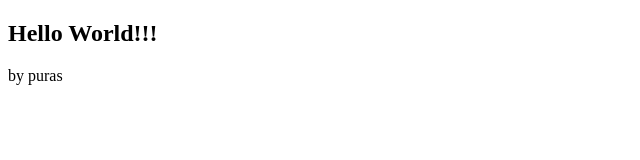
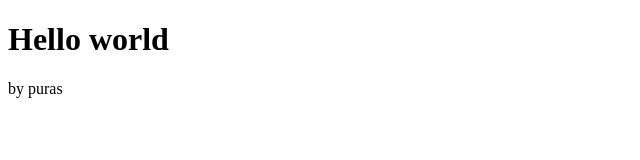
Before and after one commit to puras/moobp, a website: page app/index.html in a window 1280 px wide. Shown: the whole page, without its empty margins (0-640 px from the left). Drawn offline with Linux system fonts and the light colour scheme.

Commit message:
增加Header

```diff
--- a/app/index.html
+++ b/app/index.html
@@ -3,9 +3,17 @@
 <head>
     <meta charset="UTF-8">
     <title>MooBP</title>
-</head>
+    <meta http-equiv="X-UA-Compatible" content="IE-edge" />
+    <meta name="viewport" content="width=device-width, initial-scale=1.0, maximum-scale=1.0, user-scalable=0" />
+    <meta name="format-detection" content="telephone=no" />
+    <meta name="apple-mobile-web-app-capable" content="yes" />
+    <!-- 默认值为default（白色），可以定为black（黑色）和black-translucent（灰色半透明）-->
+    <meta name="apple-mobile-web-app-status-bar-style" />
+    <link rel="apple-touch-icon-precomposed" href="/assets/img/apple-touch-icon.png" />
+    <!--上述3个meta标签*必须*放在最前面，任何其他内容都*必须*跟随其后！-->
 <body>
-    <h2>Hello World!!!</h2>
-    <p>by puras</p>
+<h1>Hello world</h1>
+by puras
+
 </body>
 </html>
```
Also changed, not shown: app/assets/img/apple-touch-icon.png (added).
